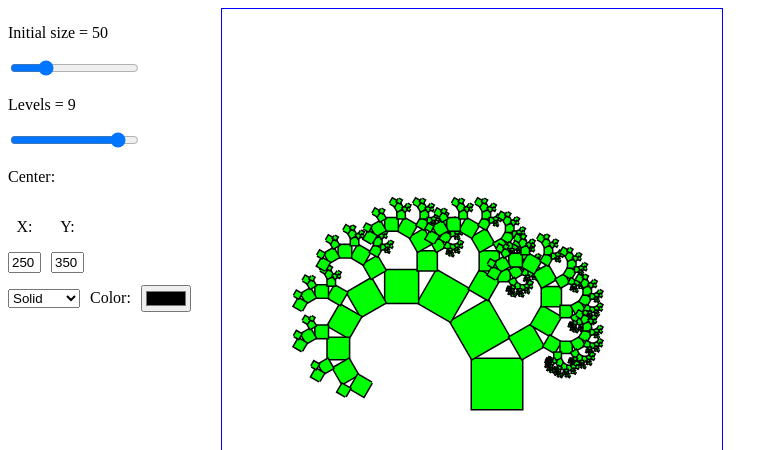
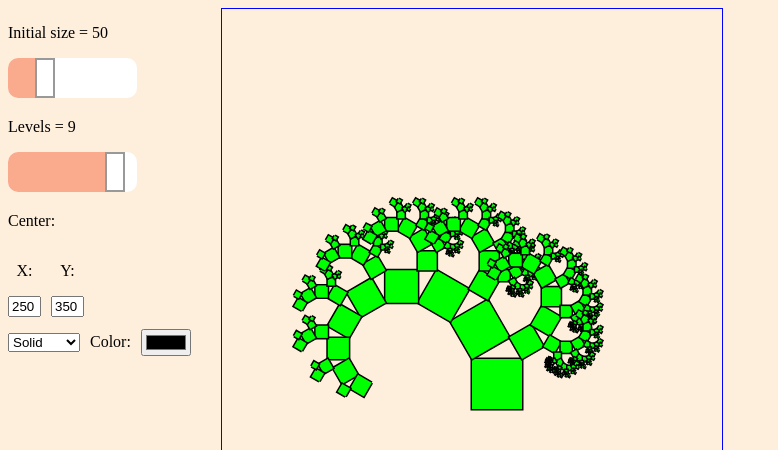
Before and after one commit to moskalenco-a/react-fractal, a React (Create React App) app: page / in a window 1280 px wide. Shown: the top 450 px of the page, without its empty margins (0-778 px from the left). Built offline with nearby package versions, Linux system fonts and the light colour scheme.

Commit message:
Change background, change range

```diff
--- /dev/null
+++ b/src/index.css
@@ -0,0 +1,3 @@
+body {
+  background-color: #feefdd;
+}
--- a/src/index.js
+++ b/src/index.js
@@ -3,6 +3,7 @@ import ReactDOM from 'react-dom/client';
 import reportWebVitals from './reportWebVitals';
 // import App from './App';
 import PythagorasTree from './pages/PythagorasTree';
+import './index.css';
 
 const root = ReactDOM.createRoot(document.getElementById('root'));
 root.render(
--- a/src/pages/PythagorasTree.jsx
+++ b/src/pages/PythagorasTree.jsx
@@ -135,9 +135,9 @@ const PythagorasTree = (props) => {
     <div className={styles.container}>
       <div>
         <p>Initial size = {initialSize}</p>
-        <input type="range" value={initialSize} min="1" max="200" step="1" onChange={onSizeChange} />
+        <input type="range" value={initialSize} min="1" max="200" step="1" onChange={onSizeChange} className={styles.range} />
         <p>Levels = {levelsCount}</p>
-        <input type="range" value={levelsCount} min="1" max="10" step="1" onChange={onLevelsCountChange} />
+        <input type="range" value={levelsCount} min="1" max="10" step="1" onChange={onLevelsCountChange} className={styles.range} />
         <p>Center:</p>
         <div className={styles.coords}>
           <div className={styles.coordX}>
--- a/src/pages/PythagorasTree.module.css
+++ b/src/pages/PythagorasTree.module.css
@@ -31,3 +31,92 @@
   /* justify-content: center; */
   align-items: center;
 }
+
+
+/* RANGE 3 */
+input[type="range"] {
+    margin: auto;
+    -webkit-appearance: none;
+    position: relative;
+    overflow: hidden;
+    /* height: 40px; */
+    /* width: 200px; */
+    cursor: pointer;
+    border-radius: 0; /* iOS */
+    border-radius: 10px;
+}
+
+::-webkit-slider-runnable-track {
+    background: #fff;
+    background: #fff;
+}
+
+/*
+ * 1. Set to 0 width and remove border for a slider without a thumb
+ * 2. Shadow is negative the full width of the input and has a spread
+ *    of the width of the input.
+ */
+::-webkit-slider-thumb {
+    -webkit-appearance: none;
+    width: 20px; /* 1 */
+    height: 40px;
+    background: #fff;
+    box-shadow: -200px 0 0 200px #faaa8d; /* 2 */
+    border: 2px solid #999; /* 1 */
+}
+
+/* #211f1f circle color */
+/* dogerblue => #faaa8d, color of filled part*/
+
+::-moz-range-track {
+    height: 40px;
+    /* border-radius: 50%; */
+    background: #fff;
+}
+
+::-moz-range-thumb {
+    background: #211f1f;
+    background: yellow;
+    height: 20px;
+    width: 20px;
+    /* width: 0; */
+    /* border: 3px solid #999; */
+    /* border: 7px solid red; */
+    /* border-right: 3px solid white; */
+    /* border-radius: 0 !important; */
+    border-radius: 50% !important;
+
+    box-shadow: -200px 0 0 195px #faaa8d;
+    box-sizing: border-box;
+}
+
+::-ms-fill-lower {
+    background: #faaa8d;
+}
+
+::-ms-thumb {
+    background: #fff;
+    border: 2px solid #999;
+    height: 40px;
+    width: 20px;
+    box-sizing: border-box;
+}
+
+::-ms-ticks-after {
+    display: none;
+}
+
+::-ms-ticks-before {
+    display: none;
+}
+
+::-ms-track {
+    background: #fff;
+    color: transparent;
+    height: 40px;
+    border: none;
+}
+
+::-ms-tooltip {
+    display: none;
+}
```
